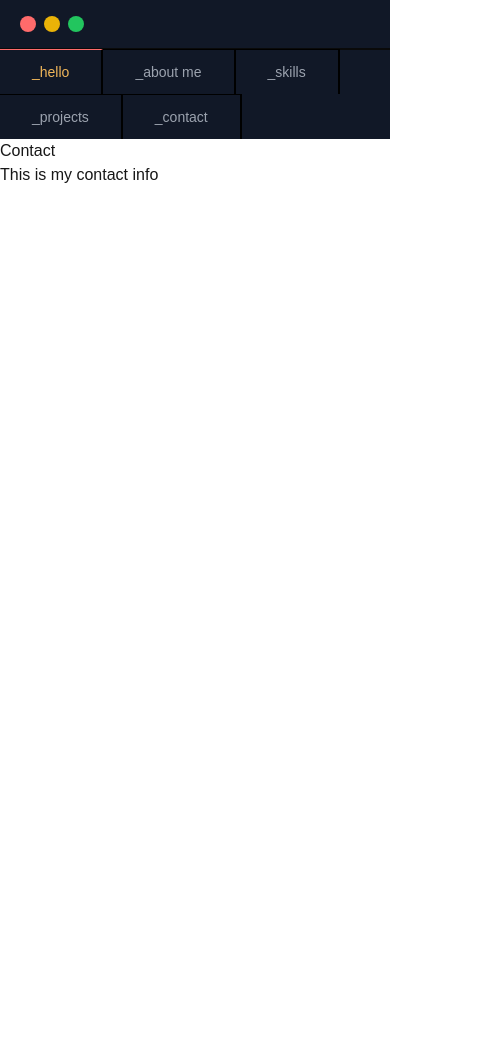
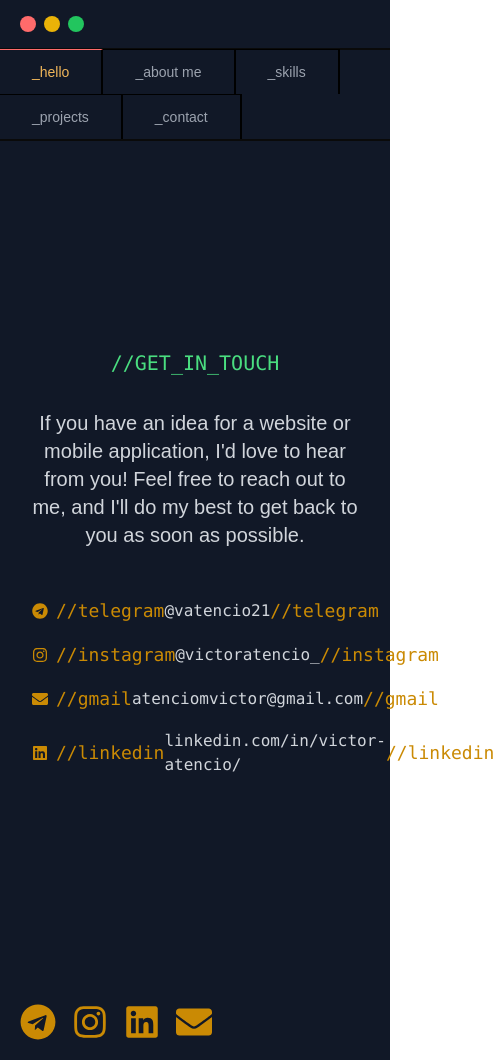
Before and after one commit to VictorAtencio-21/Portfolio, a Next.js app: page /contact in a window 390 px wide. Shown: the whole page, 494 px wide, since content can reach past the window. Before the commit the page ends 844 px from the top, so only its background shows below. Built offline with nearby package versions, Linux system fonts and the light colour scheme.

Commit message:
Update dependencies and add react-icons

```diff
--- a/package.json
+++ b/package.json
@@ -17,6 +17,7 @@
     "next": "14.2.8",
     "react": "^18",
     "react-dom": "^18",
+    "react-icons": "^5.3.0",
     "tailwind-merge": "^2.5.2",
     "tailwindcss-animate": "^1.0.7"
   },
--- a/src/app/(pages)/contact/page.tsx
+++ b/src/app/(pages)/contact/page.tsx
@@ -1,10 +1,45 @@
-async function page() {
-    return (
-      <div>
-        <h1>Contact</h1>
-        <p>This is my contact info</p>
+import {
+  FaTelegram,
+  FaInstagram,
+  FaEnvelope,
+  FaLinkedin,
+} from "react-icons/fa";
+import ContactItem from "@/components/shared/ContactItem";
+
+export default function ContactPage() {
+  return (
+    <div className="min-h-screen bg-gray-900 text-gray-300 p-8 flex flex-col items-center justify-center">
+      <h1 className="text-xl md:text-8xl font-mono text-green-400 mb-8">
+        //GET_IN_TOUCH
+      </h1>
+      <p className="text-center mb-12 max-w-2xl text-xl">
+        If you have an idea for a website or mobile application, I'd love to
+        hear from you! Feel free to reach out to me, and I'll do my best to get
+        back to you as soon as possible.
+      </p>
+      <div className="w-full max-w-xl space-y-4 font-mono">
+        <ContactItem
+          icon={<FaTelegram className="text-yellow-600" />}
+          platform="telegram"
+          contact="@vatencio21"
+        />
+        <ContactItem
+          icon={<FaInstagram className="text-yellow-600" />}
+          platform="instagram"
+          contact="@victoratencio_"
+        />
+        <ContactItem
+          icon={<FaEnvelope className="text-yellow-600" />}
+          platform="gmail"
+          contact="atenciomvictor@gmail.com"
+        />
+        <ContactItem
+          icon={<FaLinkedin className="text-yellow-600" />}
+          platform="linkedin"
+          contact="linkedin.com/in/victor-atencio/"
+          type="link"
+        />
       </div>
-    );
-  }
-
-  export default page;
+    </div>
+  );
+}
--- a/src/app/(pages)/layout.tsx
+++ b/src/app/(pages)/layout.tsx
@@ -1,4 +1,11 @@
 import Navbar from "@/components/shared/navigation/navbar";
+import Footer from "@/components/shared/navigation/footer";
+import {
+  FaTelegram,
+  FaInstagram,
+  FaEnvelope,
+  FaLinkedin,
+} from "react-icons/fa";
 
 export default function RootLayout({
   children,
@@ -10,6 +17,26 @@ export default function RootLayout({
       <body>
         <Navbar />
         <main>{children}</main>
+        <Footer
+          links={[
+            {
+              url: "https://t.me/vatencio21",
+              icon: <FaTelegram className="text-yellow-600" size={36} />,
+            },
+            {
+              url: "https://instagram.com/victoratencio_",
+              icon: <FaInstagram className="text-yellow-600" size={36} />,
+            },
+            {
+              url: "https://linkedin.com/in/victor-atencio/",
+              icon: <FaLinkedin className="text-yellow-600" size={36} />,
+            },
+            {
+              url: "mailto:atenciomvictor@gmail.com",
+              icon: <FaEnvelope className="text-yellow-600" size={36} />,
+            },
+          ]}
+        />
       </body>
     </html>
   );
--- a/src/app/(pages)/page.tsx
+++ b/src/app/(pages)/page.tsx
@@ -4,7 +4,7 @@ export default function HomePage() {
   const codeContent = `<hello>
 {
   Hello, my name is Victor()
-  I am a full-stack web-developer
+  I am a front end web-developer
 }
 </hello>`;
 
--- a/src/app/(pages)/projects/page.tsx
+++ b/src/app/(pages)/projects/page.tsx
@@ -1,8 +1,8 @@
 async function page() {
   return (
     <div>
-        <h1>Skills</h1>
-        <p>These are my skills</p>
+      <h1>Projects</h1>
+      <p>These are some of the projects I've been involved into</p>
     </div>
   );
 }
--- a/src/app/globals.css
+++ b/src/app/globals.css
@@ -90,3 +90,7 @@ body {
     @apply bg-background text-foreground;
   }
 }
+
+.main-container {
+  @apply flex min-h-screen flex-1 flex-col md:px-6;
+}
--- /dev/null
+++ b/src/components/shared/ContactItem.tsx
@@ -0,0 +1,27 @@
+import Link from "next/link";
+
+interface ContactItemProps {
+  icon: React.ReactNode;
+  platform: string;
+  contact: string;
+  type?: "link";
+}
+
+function ContactItem({ icon, platform, contact, type }: ContactItemProps) {
+  return (
+    <div className="flex items-center justify-between">
+      <div className="flex items-center">
+        {icon}
+        <span className="ml-2 text-yellow-600 text-lg">//{platform}</span>
+      </div>
+      {type === "link" ? (
+        <Link href={`https://${contact}`}>{contact}</Link>
+      ) : (
+        <span>{contact}</span>
+      )}
+      <span className="text-yellow-600 text-lg">//{platform}</span>
+    </div>
+  );
+}
+
+export default ContactItem;
--- /dev/null
+++ b/src/components/shared/navigation/footer.tsx
@@ -0,0 +1,23 @@
+interface FooterProps {
+  links: { url: string; icon: JSX.Element }[];
+}
+
+import Link from "next/link";
+
+const Footer = ({ links }: FooterProps) => {
+  return (
+    <footer className="bg-gray-900 text-gray-400 p-5">
+      <div>
+        <ul className="flex flex-wrap -mt-px text-sm">
+          {links.map((link, index) => (
+            <li key={index} className="mr-4">
+              <Link href={link.url}>{link.icon}</Link>
+            </li>
+          ))}
+        </ul>
+      </div>
+    </footer>
+  );
+};
+
+export default Footer;
--- a/src/components/shared/navigation/navbar.tsx
+++ b/src/components/shared/navigation/navbar.tsx
@@ -21,7 +21,7 @@ export default function Navbar() {
           <div className="w-4 h-4 rounded-full bg-yellow-500"></div>
           <div className="w-4 h-4 rounded-full bg-green-500"></div>
         </div>
-        <div className="border-t-2 border-[#0a0a0a]">
+        <div className="border-t-2 border-b-2 border-[#0a0a0a]">
           <ul className="flex flex-wrap -mt-px text-sm">
             {navItems.map((item) => (
               <li key={item.name}>
--- a/src/components/shared/text/TypingEffect.tsx
+++ b/src/components/shared/text/TypingEffect.tsx
@@ -10,9 +10,9 @@ interface TypingEffectProps {
 
 const TypingEffect = ({
   words,
-  typingSpeed = 150,
-  deletingSpeed = 100,
-  delayBetweenWords = 2000,
+  typingSpeed = 250, // Default typing speed (ms)
+  deletingSpeed = 250, // Default deleting speed (ms)
+  delayBetweenWords = 1000, // Default delay between words (ms)
 }: TypingEffectProps) => {
   const { displayedText, showCursor } = useTypingEffect({
     words,
```
Also changed, not shown: 1 other file (tests, documents, lock files or other folders). Lines whose indentation alone changed are shown as unchanged.
